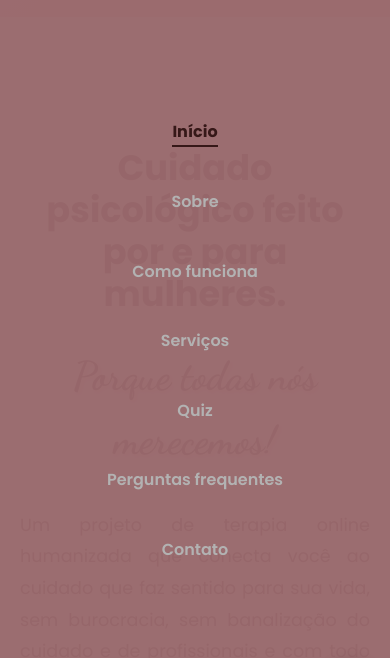
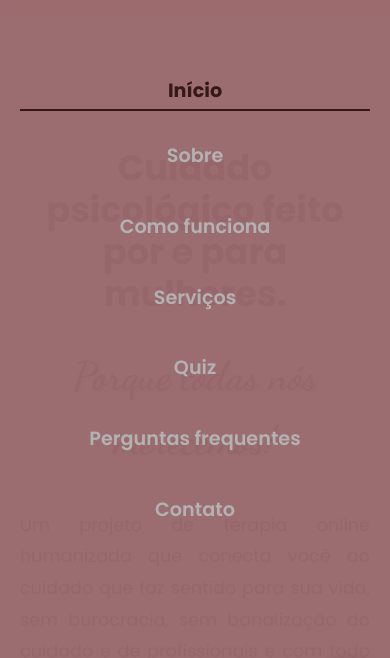
Before and after one commit to taisgb/thais-psicologa-site, a plain HTML site: page index.html in a window 390 px wide. Both pictures are taken after a click on the element 354 px from the left and 63 px from the top of the page. Shown: the part 121-779 px from the top of the page. Drawn offline with Linux system fonts and the light colour scheme; a web font is replaced by a local one.

Commit message:
fix: menu mobile for iphone

```diff
--- a/styles.css
+++ b/styles.css
@@ -1847,13 +1847,32 @@ body {
 
     .nav-menu.active {
         display: flex !important;
-    }
-
-    .nav-menu li {
-        margin: 0;
-        padding: 10px 0;
+        flex-direction: column !important;
+        align-items: center;
+        justify-content: center;
+        gap: 20px;
+        padding: 80px 20px;
+        background: rgba(222, 153, 159, 0.95); /* mesmo fundo */
+        height: 100vh;
+        width: 100vw;
+        position: fixed;
+        top: 0;
+        left: 0;
+        z-index: 9998;
+      }
+
+      .nav-menu li {
+        width: 100%;
         text-align: center;
-    }
+      }
+
+      .nav-menu a {
+        color: white !important;
+        font-size: 1.2rem;
+        text-decoration: none;
+        padding: 10px 20px;
+        display: block;
+      }
 
     .close-menu {
         display: none;
@@ -1867,6 +1886,7 @@ body {
 
     .close-menu.active {
         display: block;
+        z-index: 9999;
     }
 
     .header {
```
